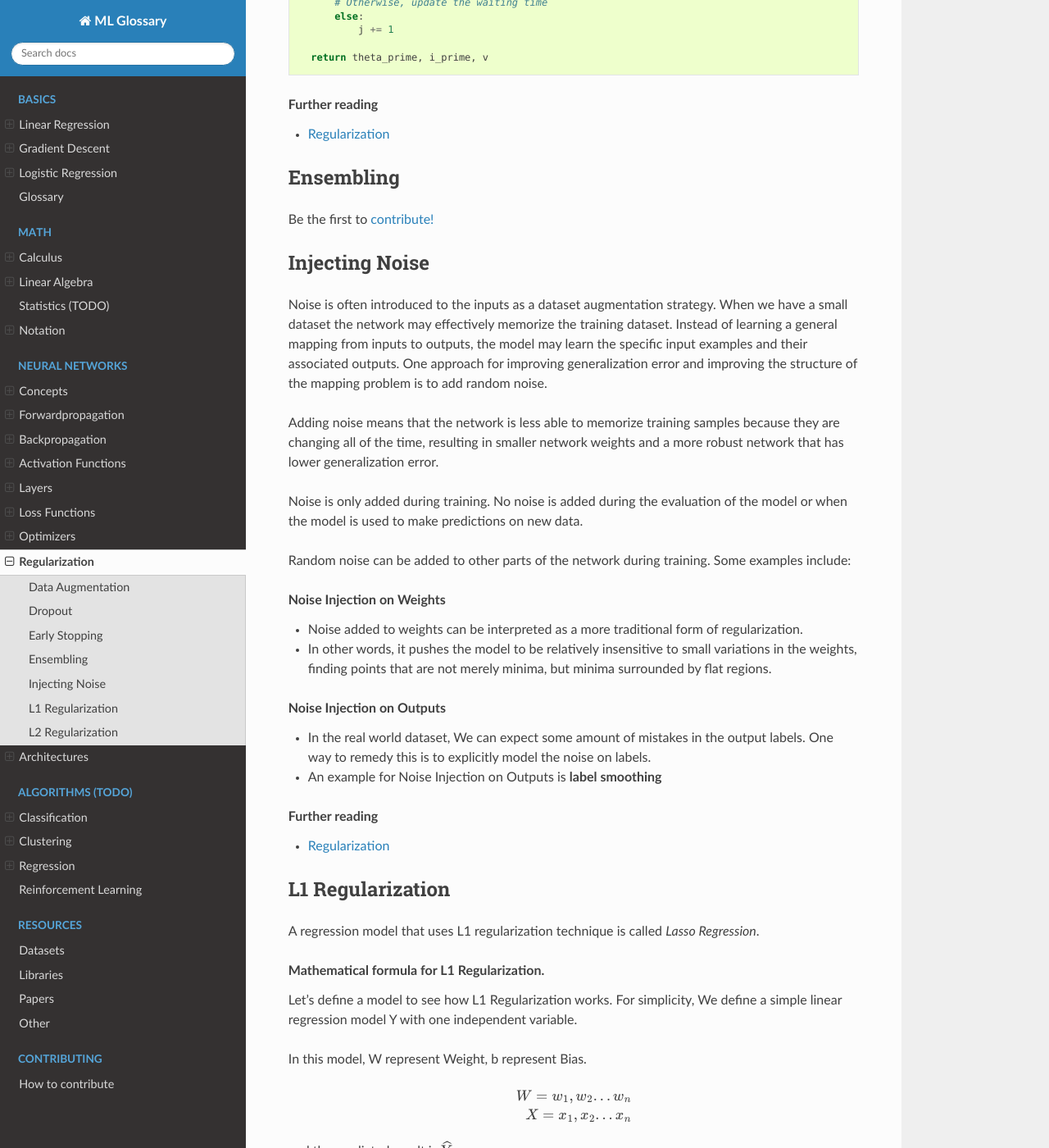
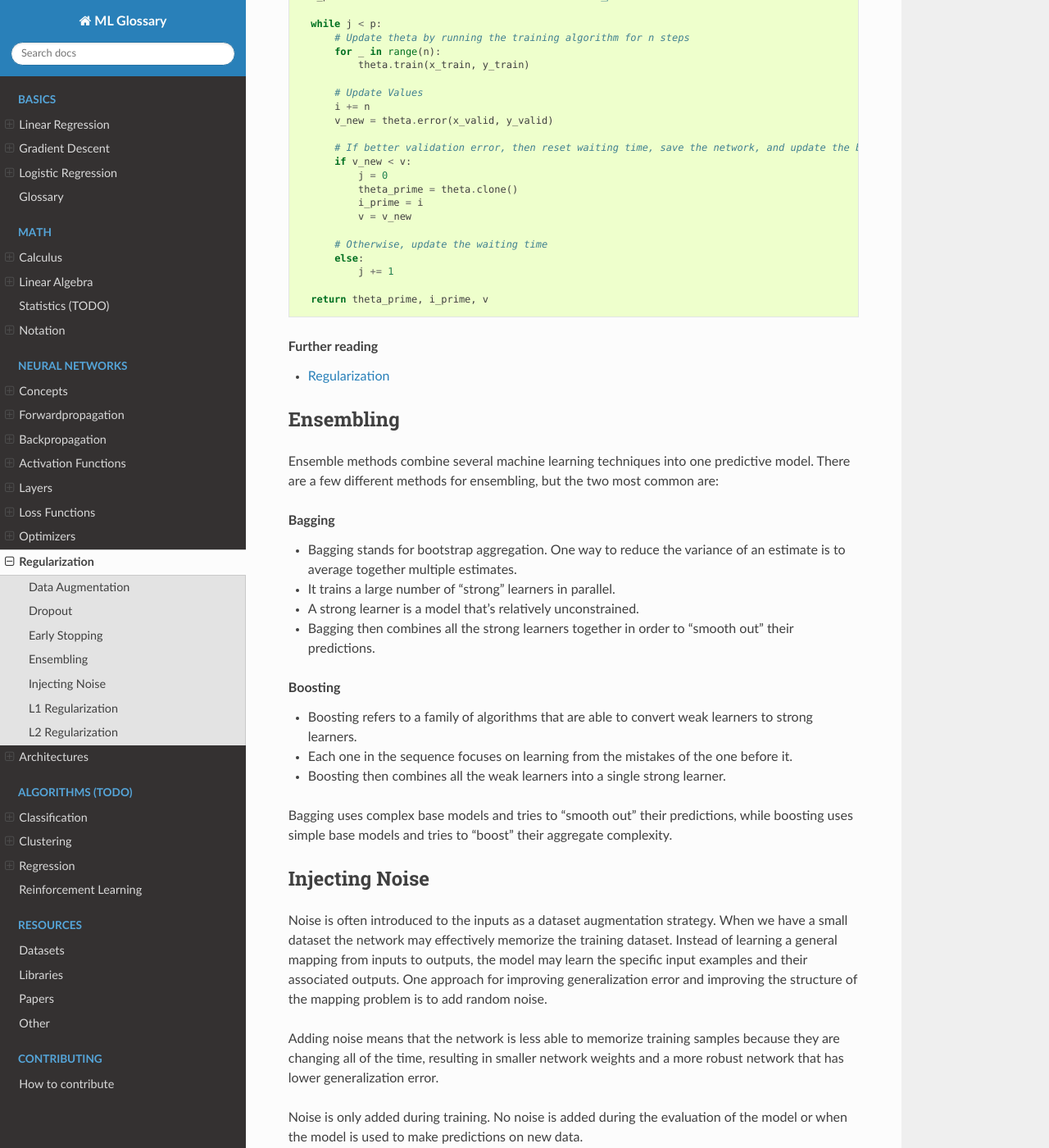
Before and after one commit to bfortuner/ml-glossary, a Sphinx documentation site: the page built from docs/regularization.rst, in a window 1280 px wide and 1400 px high, scrolled down 4776 px. Shown: the whole window at 82% size. Built offline with Sphinx 7.4.7 and the Read the Docs theme 2.0.0, drawn with Linux system fonts in a browser that asks for light colours; pages that are not in the unit, such as notebooks, are missing from menus.

Commit message:
* Added details for Ensemble. * completed details for injecting noise * made minor correction in image name for Dropout

```diff
--- a/docs/regularization.rst
+++ b/docs/regularization.rst
@@ -88,7 +88,7 @@ Dropout can be easily implemented by randomly selecting nodes to be dropped-out
 
 Most importantly Dropout is only used during the training of a model and is not used when evaluating the model.
 
-.. image:: images/regularization-dropout.png
+.. image:: images/regularization-dropout.PNG
       :align: center
 
 image from `<https://www.cs.toronto.edu/~hinton/absps/JMLRdropout.pdf>`_
@@ -216,7 +216,23 @@ Python implementation for Early stopping,
 Ensembling
 ==========
 
-Be the first to `contribute! <https://github.com/bfortuner/ml-cheatsheet>`__
+Ensemble methods combine several machine learning techniques into one predictive model. There are a few different methods for ensembling, but the two most common are:
+
+.. rubric:: Bagging
+
+- Bagging stands for bootstrap aggregation. One way to reduce the variance of an estimate is to average together multiple estimates.
+- It trains a large number of "strong" learners in parallel.
+- A strong learner is a model that's relatively unconstrained.
+- Bagging then combines all the strong learners together in order to "smooth out" their predictions.
+
+.. rubric:: Boosting
+
+- Boosting refers to a family of algorithms that are able to convert weak learners to strong learners.
+- Each one in the sequence focuses on learning from the mistakes of the one before it.
+- Boosting then combines all the weak learners into a single strong learner.
+
+Bagging uses complex base models and tries to "smooth out" their predictions, while boosting uses simple base models and tries to "boost" their aggregate complexity.
+
 
 Injecting Noise
 ===============
```
